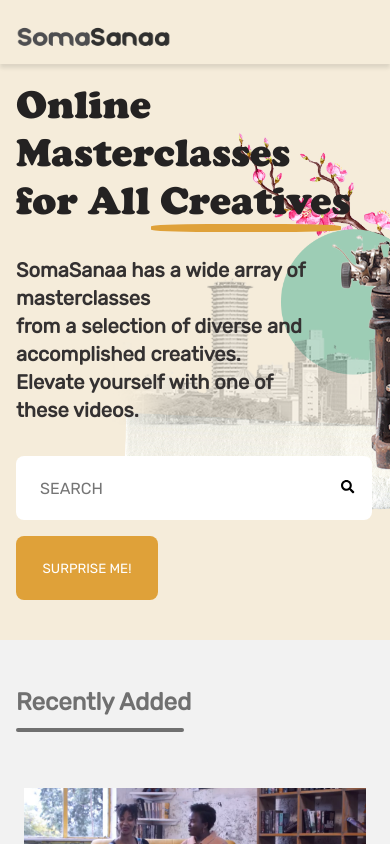
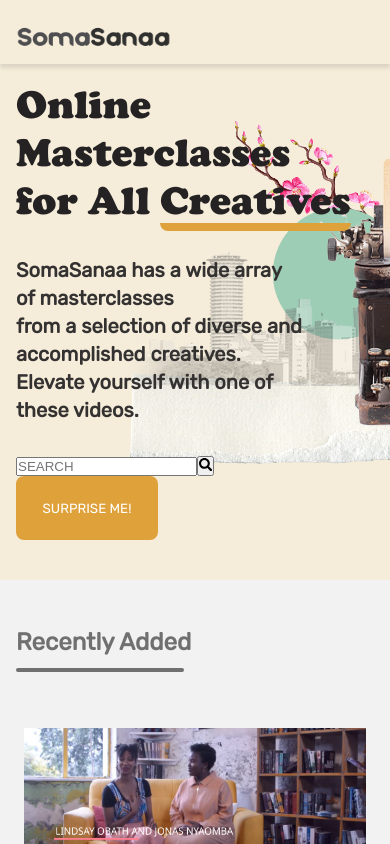
Before and after one commit to zidanegimiga/SomaSanaa, a Next.js app: page / in a window 390 px wide. Shown: the top 844 px of the page. Built offline with nearby package versions, Linux system fonts and the light colour scheme.

Commit message:
style: add breakpoints for hero section

```diff
--- a/src/features/Home/Hero/Hero.module.scss
+++ b/src/features/Home/Hero/Hero.module.scss
@@ -5,12 +5,29 @@
   background-position: center;
   background-size: cover;
   height: auto;
-  padding-top: 96px;
-  padding-left: 48px;
+  padding-top: 164px;
+  padding-left: 164px;
+  padding-right: 164px;
   padding-bottom: 40px;
+
+  @media(max-width: 1441px) {
+    padding-top: 80px;
+    padding-left: 64px;
+    padding-right: 64px;
+    padding-bottom: 40px;
+  }
+
+  @media(max-width: 769px) {
+    padding-top: 80px;
+    padding-left: 32px;
+    padding-right: 32px;
+    padding-bottom: 40px;
+  }
+
   @media(max-width: 426px) {
     padding-top: 80px;
     padding-left: 16px;
+    padding-right: 16px;
     padding-bottom: 40px;
   }
 }
@@ -19,31 +36,15 @@
   position: relative;
 }
 
-.line{
-  position: absolute;
-  border-top: 8px solid #DFA139;
-  border-radius: 30%;
-  width: 248px;
-  left: 16%;
-  @media(max-width: 426px) {
-    width: 190px;
-    left: 36%;
-  }
-  @media(max-width: 376px) {
-    width: 180px;
-    left: 40%;
-  }
-  @media(max-width: 330px) {
-    left: 40%;
-    width: 140px;
-    border-top: 6px solid #DFA139;
-  }
-}
-
 .title {
   font-family: "Cooper";
   font-size: 56px;
   color: #494949;
+
+  span{
+    border-bottom: 8px solid #DFA139;
+    border-radius: 8px;
+  }
 
   @media(max-width: 769px) {
     font-size: 44px;
@@ -69,9 +70,11 @@
   margin-top: 32px;
   line-height: 38px;
   font-weight: bold;
+  width: 50%;
+
   @media(max-width: 769px) {
     font-size: 20px;
-    width: 80%;
+    width: 50%;
     line-height: 32px;
   }
   @media(max-width: 426px) {
@@ -94,147 +97,3 @@
     flex-direction: column-reverse;
   }
 }
-
-.searchBarInput{
-  height: 48px;
-  border: 0px none ;
-  border-radius: 8px 0px 0px 8px;
-  margin-left: 16px;
-  padding: 8px 24px;
-  width: 430px;
-  outline: none;
-  font-family: 'Rubik';
-  font-size: 16px;
-  transition: all ease-in-out 500ms;
-
-  @media(max-width: 769px) {
-    width: 160px;
-  }
-
-  @media(max-width: 426px) {
-    margin-left: 0px;
-    margin-bottom: 16px;
-    width: 260px;
-  }
-
-  @media(max-width: 376px) {
-    width: 200px;
-  }
-
-  @media(max-width: 330px) {
-    width: 160px;
-  }
-
-  &:focus{
-    width: 480px;
-    @media(max-width: 769px) {
-      width: 320px;
-    }
-    @media(max-width: 426px) {
-      width: 300px;
-    }
-    @media(max-width: 376px) {
-      width: 260px;
-    }
-    @media(max-width: 330px) {
-      width: 170px;
-      font-size: 14px;
-    }
-  }
-}
-
-.searchBarButton{
-  border: none;
-  background-color: white;
-  height: 64px;
-  width: 48px;
-  padding: 8px;
-  border-radius: 0px 8px 8px 0px;
-  cursor: pointer;
-  transition: all ease-in-out 0.5s;
-
-  &:hover{
-    background-color: #DFA139;
-  }
-
-}
-
-// .searchResultModal{
-//   width: 480px;
-//   background-color: #ffffff;
-//   border-radius: 0px 0px 8px 8px;
-//   height: fit-content;
-//   margin-left: 16px;
-//   box-shadow: #ede4fd 0px 4px 4px;
-// }
-
-// .searchResult{
-//   background-color: #ffffff;
-//   width: 95%;
-//   padding-left: 24px;
-//   padding-top: 16px;
-//   padding-bottom: 8px;
-//   font-weight: bold;
-//   font-family: 'Rubik';
-//   cursor: pointer;
-//   color:#222222;
-//   &:hover{
-//     background-color: #dfa239cd;
-//     border-bottom: 1px solid #888888;
-//   }
-// }
-
-.inputElements{
-  position: relative;
-}
-
-.searchResultModal{
-  width: 480px;
-  background-color: #ffffff;
-  border-radius: 0px 0px 8px 8px;
-  margin-left: 16px;
-  height: fit-content;
-  position: absolute;
-  padding-top: 16px;
-  z-index: 10;
-  top: 60px;
-}
-
-.closeBtnContainer{
-  display: flex;
-  justify-content: flex-end;
-}
-
-.closeBtn{
-  width: 16px;
-  height: 16px;
-  margin: 8px;
-  cursor: pointer;
-  background-image: url("/closeBtnDark.svg");
-  background-repeat: no-repeat;
-  background-position: center;
-
-  &:hover{
-    transform: scale(120%);
-  }
-}
-
-.searchResult{
-  cursor: pointer;
-  padding: 8px;
-  p{
-    color:#494949;
-    font-family: 'Rubik';
-    font-size: 16px;
-  }
-  span{
-    font-size: 14px;
-    color: #565656;
-  }
-
-  &:hover{
-    background-color: #e79c1acd;
-    color: #ffffff;
-  }
-
-}
```
